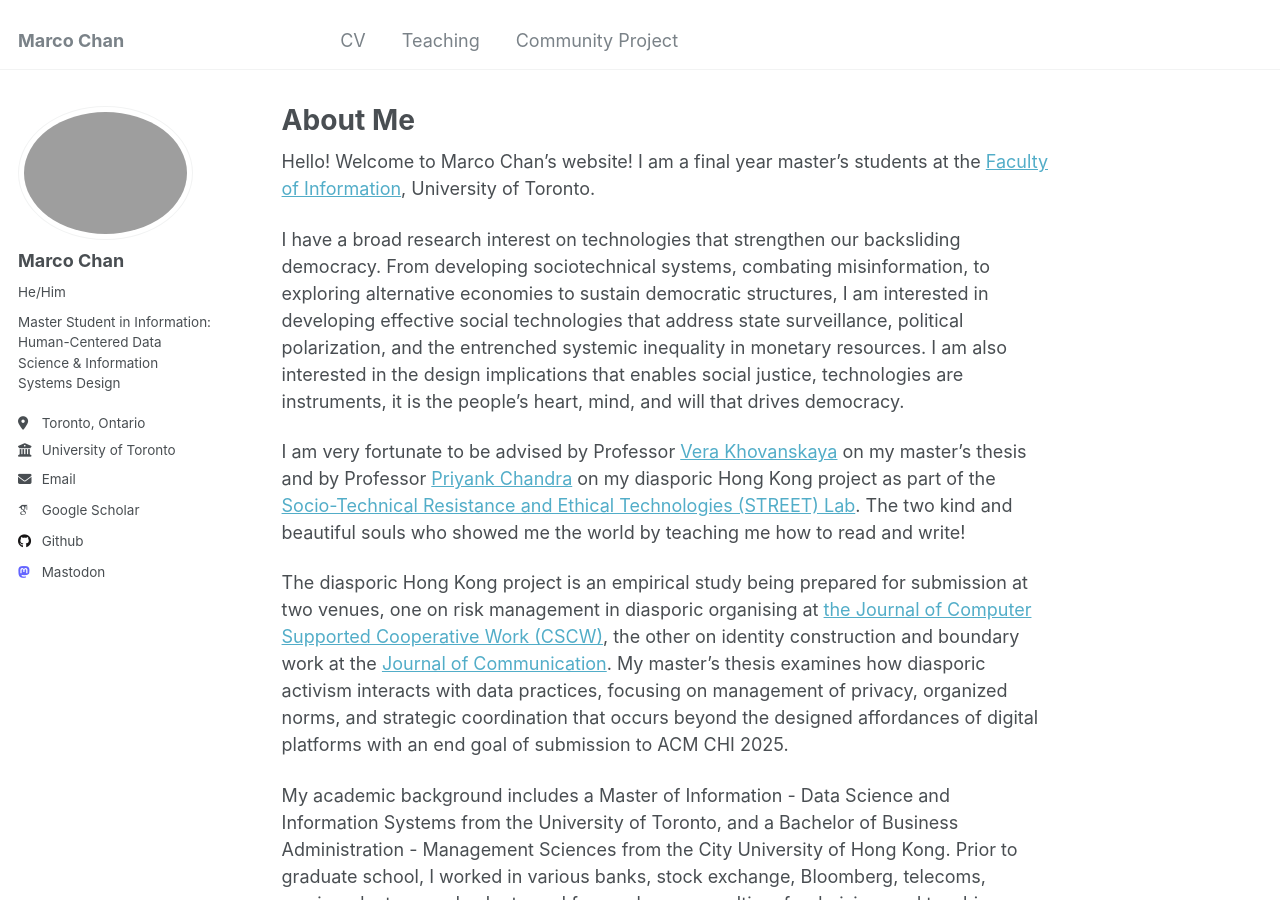
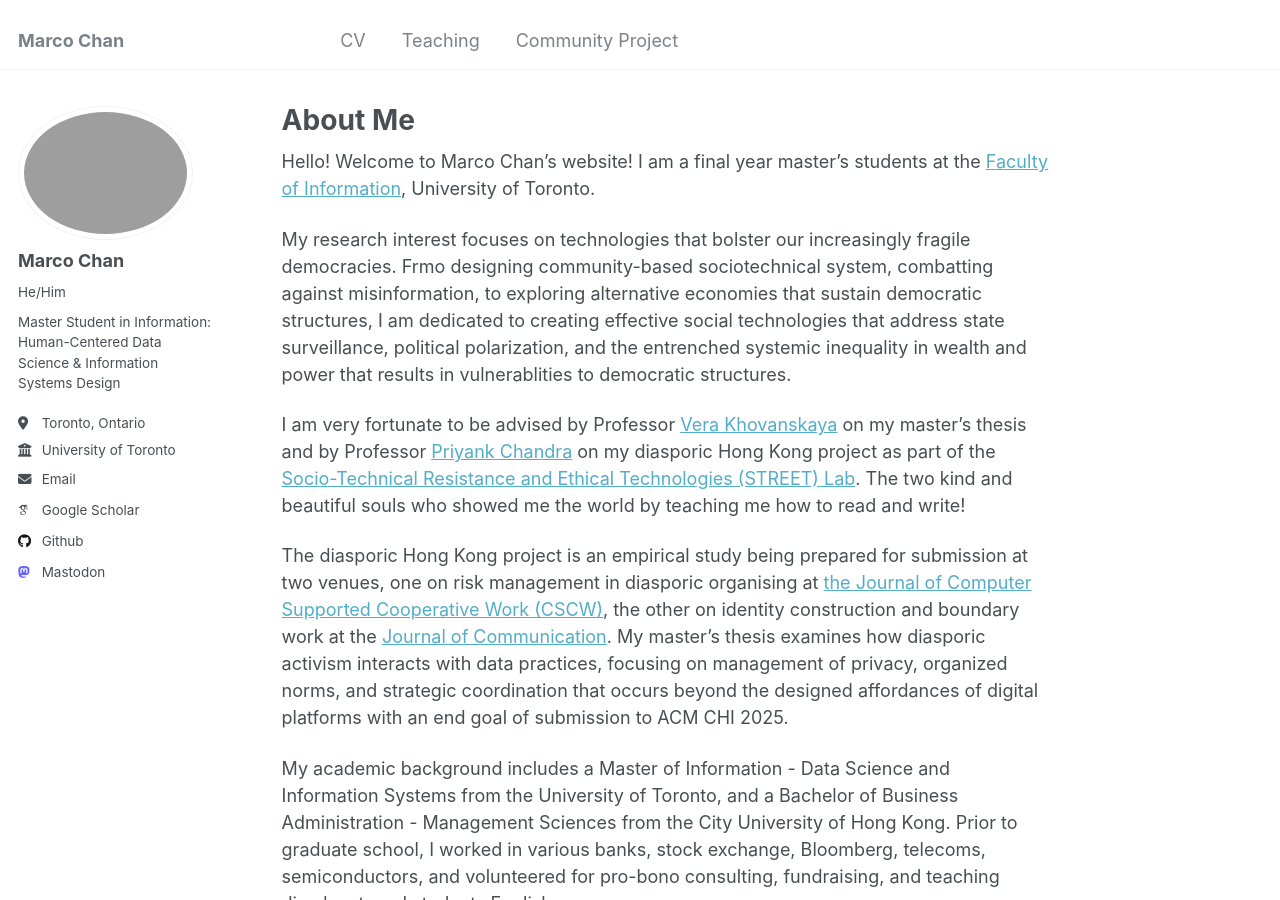
Before and after one commit to Marco-ProspectivePhD/home, a Jekyll site: the page built from _pages/about.md, in a window 1280 px wide and 900 px high. Built offline with Jekyll 4.4.1, drawn with Linux system fonts in a browser that asks for light colours; some web fonts are replaced.

Commit message:
Update about.md

```diff
--- a/_pages/about.md
+++ b/_pages/about.md
@@ -9,7 +9,7 @@ redirect_from:
 
 Hello! Welcome to Marco Chan's website! I am a final year master's students at the [Faculty of Information](https://ischool.utoronto.ca/), University of Toronto.
 
-I have a broad research interest on technologies that strengthen our backsliding democracy. From developing sociotechnical systems, combating misinformation, to exploring alternative economies to sustain democratic structures, I am interested in developing effective social technologies that address state surveillance, political polarization, and the entrenched systemic inequality in monetary resources. I am also interested in the design implications that enables social justice, technologies are instruments, it is the people’s heart, mind, and will that drives democracy.
+My research interest focuses on technologies that bolster our increasingly fragile democracies. Frmo designing community-based sociotechnical system, combatting against misinformation, to exploring alternative economies that sustain democratic structures, I am dedicated to creating effective social technologies that address state surveillance, political polarization, and the entrenched systemic inequality in wealth and power that results in vulnerablities to democratic structures.
 
 I am very fortunate to be advised by Professor [Vera Khovanskaya](https://verakhovanskaya.github.io/) on my master's thesis and by Professor [Priyank Chandra](https://www.priyankc.com/) on my diasporic Hong Kong project as part of the [Socio-Technical Resistance and Ethical Technologies (STREET) Lab](https://www.streetlab.tech/). The two kind and beautiful souls who showed me the world by teaching me how to read and write!
 
```
